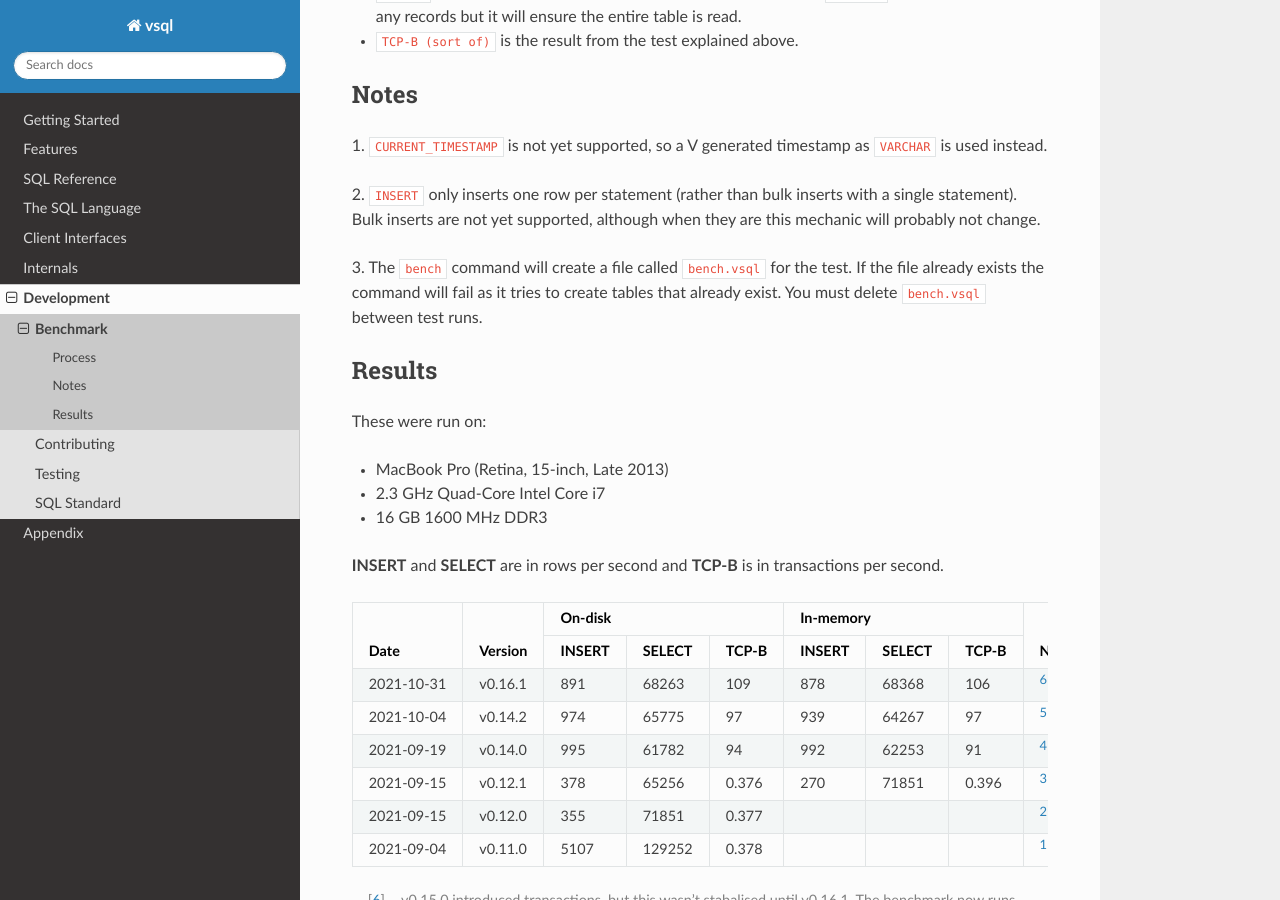
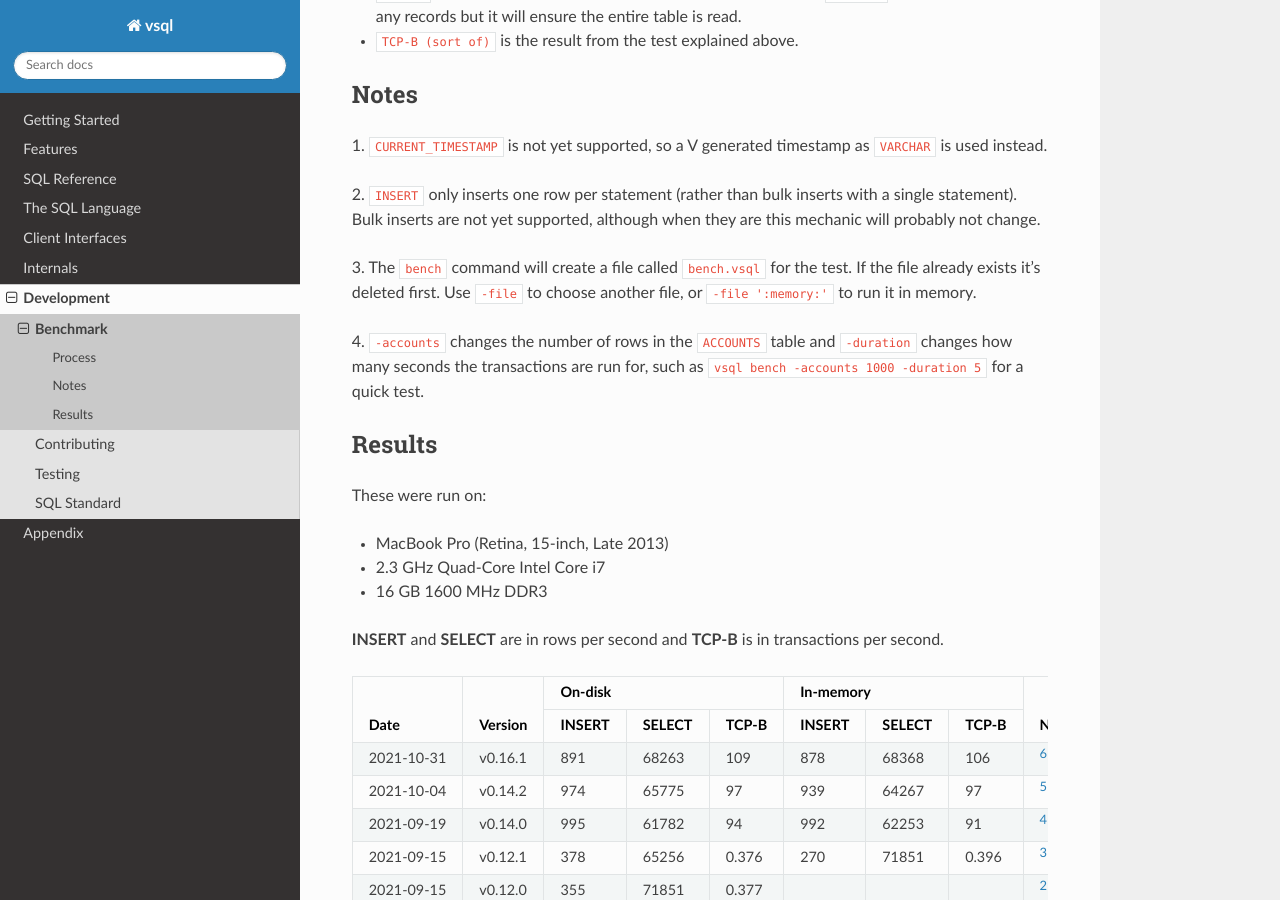
Before and after one commit to elliotchance/vsql, a Sphinx documentation site: the page built from docs/benchmark.rst, in a window 1280 px wide and 900 px high, scrolled down 1415 px. Built offline with Sphinx 7.4.7 and the Read the Docs theme 3.1.0, drawn with Linux system fonts in a browser that asks for light colours.

Commit message:
bench: Test the benchmark and server on Windows
The Windows CI job now also runs a short benchmark and the server tests, so
the crashes in #197 and #37 (from old versions) are checked on every change.
-accounts and -duration make the benchmark short enough for that.

The -file option was ignored, so the benchmark always ran in memory (and
make bench-on-disk wasn't on disk). It now uses the file, which is deleted
first.

Fixes #197
Fixes #37

Co-Authored-By: Claude Opus 5.5 <noreply@anthropic.com>

```diff
--- a/docs/benchmark.rst
+++ b/docs/benchmark.rst
@@ -67,8 +67,12 @@ a single statement). Bulk inserts are not yet supported, although when they are
 this mechanic will probably not change.
 
 3. The ``bench`` command will create a file called ``bench.vsql`` for the test.
-If the file already exists the command will fail as it tries to create tables
-that already exist. You must delete ``bench.vsql`` between test runs.
+If the file already exists it's deleted first. Use ``-file`` to choose another
+file, or ``-file ':memory:'`` to run it in memory.
+
+4. ``-accounts`` changes the number of rows in the ``ACCOUNTS`` table and
+``-duration`` changes how many seconds the transactions are run for, such as
+``vsql bench -accounts 1000 -duration 5`` for a quick test.
 
 Results
 -------
```
Also changed, not shown: 4 other files.
